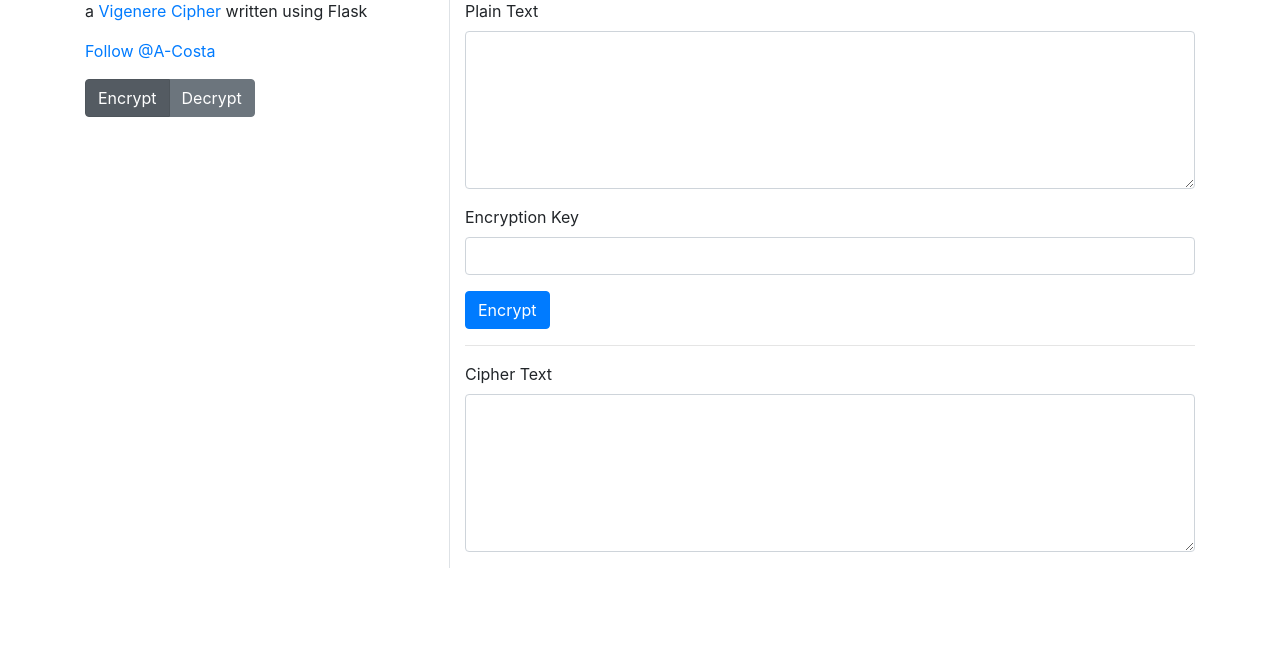
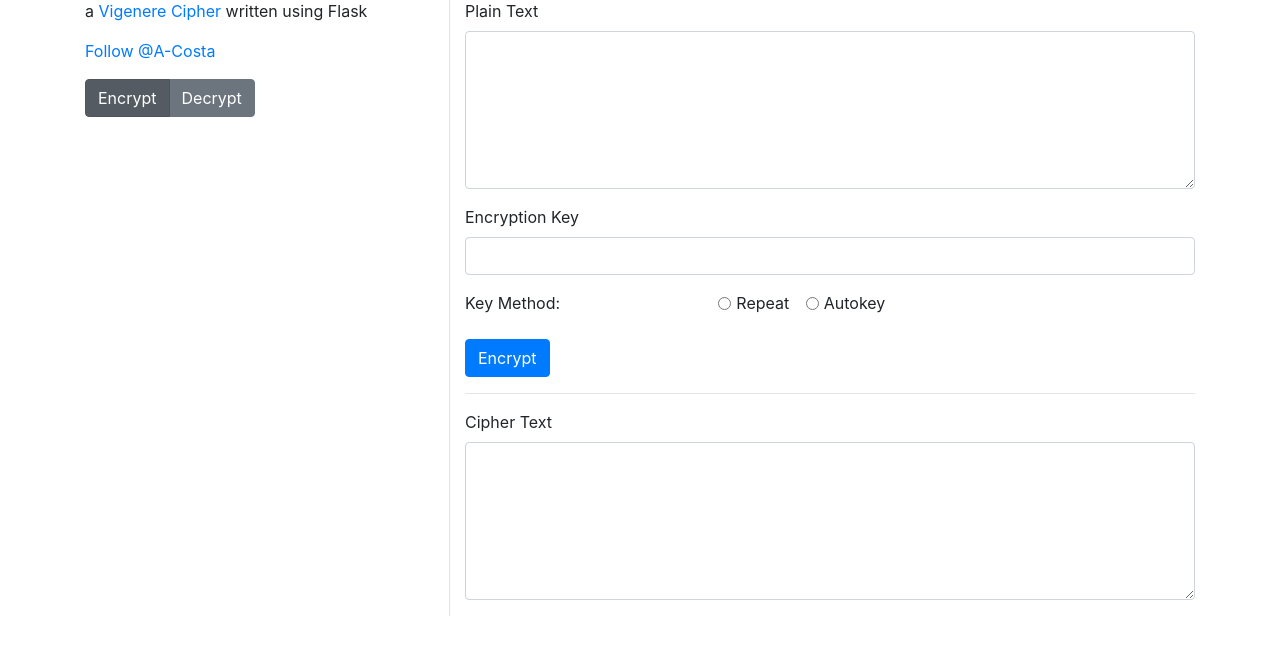
Before and after one commit to A-Costa/VigEncrypt, a Flask app: page / in a window 1280 px wide. Shown: the part 77-732 px from the top of the page. Run offline with Flask 2, Linux system fonts and the light colour scheme; some libraries are stand-ins or nearby versions.

Commit message:
Label for radio key method

```diff
--- a/src/VigEncrypt/templates/home.html.jinja
+++ b/src/VigEncrypt/templates/home.html.jinja
@@ -44,17 +44,35 @@
         <div class="col-md-8">
             <form>
                 <div class="form-group">
-                    <label for="PlainTextarea">Plain Text</label>
+                    <label for="TextArea1">Plain Text</label>
                     <textarea class="form-control" id="TextArea1" rows="6"></textarea>
                 </div>
                 <div class="form-group">
                     <label for="KeyTextarea">Encryption Key</label>
                     <input type="text" class="form-control" id="KeyTextarea">
                 </div>
+                <div class="form-group">
+                    <div class="row">
+                        <div class="col-4">
+                            <label>Key Method: </label>
+                        </div>
+
+                        <div class="col-8">
+                            <div class="form-check form-check-inline" id="KeyMethod">
+                                <input class="form-check-input" type="radio" name="inlineRadioOptions" id="inlineRadio1" value="repeat">
+                                <label class="form-check-label" for="inlineRadio1">Repeat</label>
+                            </div>
+                            <div class="form-check form-check-inline">
+                                <input class="form-check-input" type="radio" name="inlineRadioOptions" id="inlineRadio2" value="autokey">
+                                <label class="form-check-label" for="inlineRadio2">Autokey</label>
+                            </div>
+                        </div>
+                    </div>
+                </div>
                 <button type="button" class="btn btn-primary">Encrypt</button>
                 <hr>
                 <div class="form-group">
-                    <label for="PlainTextarea">Cipher Text</label>
+                    <label for="TextArea2">Cipher Text</label>
                     <textarea class="form-control" id="TextArea2" rows="6"></textarea>
                 </div>
             </form>
```
